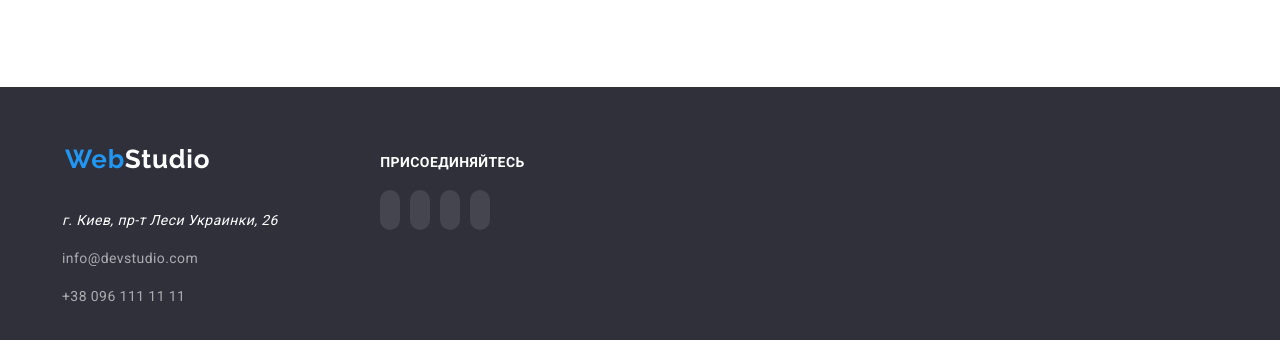
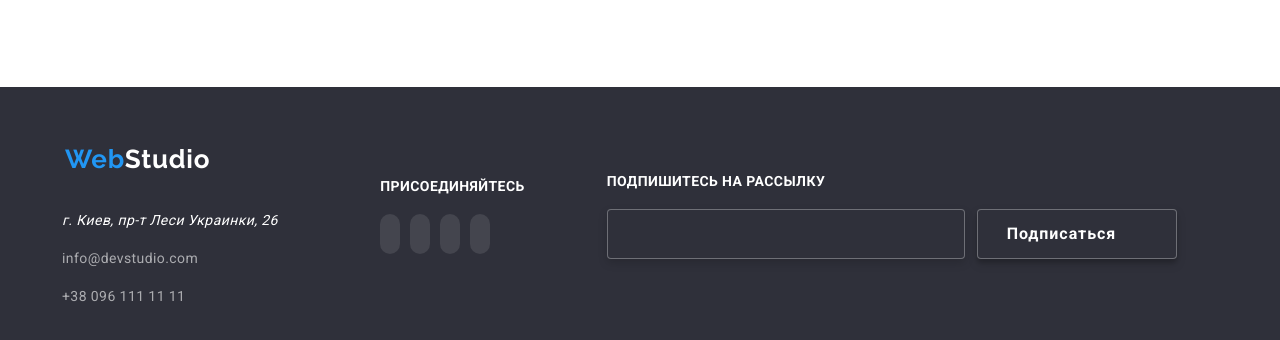
Before and after one commit to artcheck/goit-markup-hw-06, a plain HTML site: page index.html in a window 1280 px wide. Shown: the part 2639-2979 px from the top of the page. Drawn offline with nearby package versions, Linux system fonts and the light colour scheme.

Commit message:
fixed issues

```diff
--- a/css/styles.css
+++ b/css/styles.css
@@ -365,6 +365,8 @@ ul {
   letter-spacing: 0.03em;
   text-decoration-line: none;
   color: rgba(255, 255, 255, 0.6);
+  ustify-content: space-around;
+
 }
 
 /* Portfolio main content */
@@ -626,7 +628,8 @@ ul {
 
 .footer-social {
   display: flex;
-  padding: 67px;
+  justify-content: center;
+  padding: 0px 67px;
 }
 
 .footer-social_title {
@@ -736,8 +739,6 @@ ul {
 }
 
 .modal {
-  height: 581px;
-  width: 528px;
   background-color: var(--primary-white-color);
   position: fixed;
   top: 50%;
@@ -757,10 +758,18 @@ ul {
   border: 1px solid rgba(0, 0, 0, 0.1);
 }
 
+.modal-close_icon:hover{
+  cursor: pointer;
+  fill: var(--accent-color);
+}
+
 .modal-close_icon {
   width: 17px;
   height: 17px;
   padding: 1px;
+  position: absolute;
+  right: 3px;
+    top: 3px;
 }
 
 /* ---------------------------- */
@@ -874,13 +883,18 @@ font-style: normal;
 font-weight: normal;
 font-size: 12px;
 line-height: 14px;
-height: 84px;
+
 /* identical to box height */
 
 letter-spacing: 0.01em;
 }
-.modal-form-input:focus{
+.modal-form-input:focus {
   outline: none;
+  border-color: var(--accent-color);
+}
+.modal-form_textarea:focus{
+  outline: none;
+  border-color: var(--accent-color);
 }
 .modal-form-input{
   height: 20px;
@@ -895,6 +909,8 @@ border-radius: 4px;
 }
 .modal-form-input:hover .form-icon_contact{
   color: var(--accent-color);
+  cursor: pointer;
+  fill: var(--accent-color);
 }
 .modal-form-input:focus .form-icon{}
 
@@ -926,7 +942,7 @@ border-radius: 2%;
   color: var(--aditional-text-color);
   border: 1px solid rgba(33, 33, 33, 0.2);
 
-color: rgba(117, 117, 117, 0.5);
+
 }
 .form-textarea{
   /* padding: 10px; */
@@ -966,24 +982,100 @@ color: rgba(117, 117, 117, 0.5);
 /* Form icons */
 
 .form-icon_user{
-  width: 20px;
+  width: 18px;
+  height: 18px;
   position: fixed;
-    top: 38px;
+  top: 103px;
   left: 50px;
 }
 .form-icon_tel{
-  width: 20px;
+  width: 18px;
+  height: 18px;
   position: fixed;
-    top: 126px;
+  top: 175px;
   left: 50px;
 }
 .form-icon_envelope{
-  width: 20px;
+  width: 18px;
+    height: 18px;
     position: fixed;
-  top: 208px;
+    top: 247px;
     left: 50px;
 }
+.form-icon_contact:hover{
+  cursor: pointer;
+  fill: var(--accent-color);
+}
 /* -------------------- */
+
+/* Footer subscription form */
+
+.footer-subscription_form{
+  display: flex;
+    flex-direction: column;
+    justify-content: center;
+    padding: 30px 15px;
+}
+.footer-subscription_title{
+  font-family: Roboto;
+font-style: normal;
+font-weight: bold;
+font-size: 14px;
+line-height: 16px;
+letter-spacing: 0.03em;
+text-transform: uppercase;
+color: var(--primary-white-color);
+padding-bottom: 20px;
+}
+.footer-subscription_label{
+  display: flex;
+    height: 50px;
+}
+.footer-subscription_input{
+  padding-left: 10px;
+  width: 358px;
+  margin-right: 12px;
+  background-color: var(--primary-bacground-color);
+  border: 1px solid rgba(255, 255, 255, 0.3);
+box-sizing: border-box;
+filter: drop-shadow(0px 4px 4px rgba(0, 0, 0, 0.15));
+border-radius: 4px;
+color: var(--primary-white-color);
+}
+.footer-subscription_button{
+  width: 200px;
+  color: var(--primary-white-color);
+  background: var(--primary-bacground-color);
+box-shadow: 0px 4px 4px rgba(0, 0, 0, 0.15);
+border-radius: 4px;
+
+font-family: Roboto;
+font-style: normal;
+font-weight: bold;
+font-size: 16px;
+line-height: 30px;
+/* identical to box height, or 187% */
+border: 1px solid rgba(255, 255, 255, 0.3);
+box-sizing: border-box;
+filter: drop-shadow(0px 4px 4px rgba(0, 0, 0, 0.15));
+border-radius: 4px;
+display: flex;
+align-items: center;
+text-align: center;
+letter-spacing: 0.06em;
+padding: 10px 29px
+}
+.footer-subscription_button:hover{
+  background: var(--accent-color);
+  cursor: pointer;
+}
+.footer-subscription_icon{
+  height: 100px;
+  width: 50px;
+  fill: var(--primary-white-color);
+  color: var(--primary-white-color);
+}
+
 
 /* -------------------- */
 
--- a/index.html
+++ b/index.html
@@ -387,6 +387,15 @@
               </li>
             </ul>
           </div>
+          <form class="footer-subscription_form" action="#">
+            <h2 class="footer-subscription_title">Подпишитесь на рассылку</h2>
+            <label class="footer-subscription_label" for="">
+              <input class="footer-subscription_input" type="email" placeholder="">
+              <button class="footer-subscription_button" type="submit">Подписаться
+                <svg class="footer-subscription_icon" href="./images/icons.svg#icon-icon-send"><use></use></svg>
+              </button>
+            </label>
+          </form>
         </div>
       </section>
     </footer>
@@ -399,6 +408,7 @@
             <use  href="./images/icons.svg#icon-close-black-18dp-2-1"></use>
           </svg>
         </button>
+
 
             <!--Forms lection-->
 
```
Lines whose indentation alone changed are shown as unchanged.
